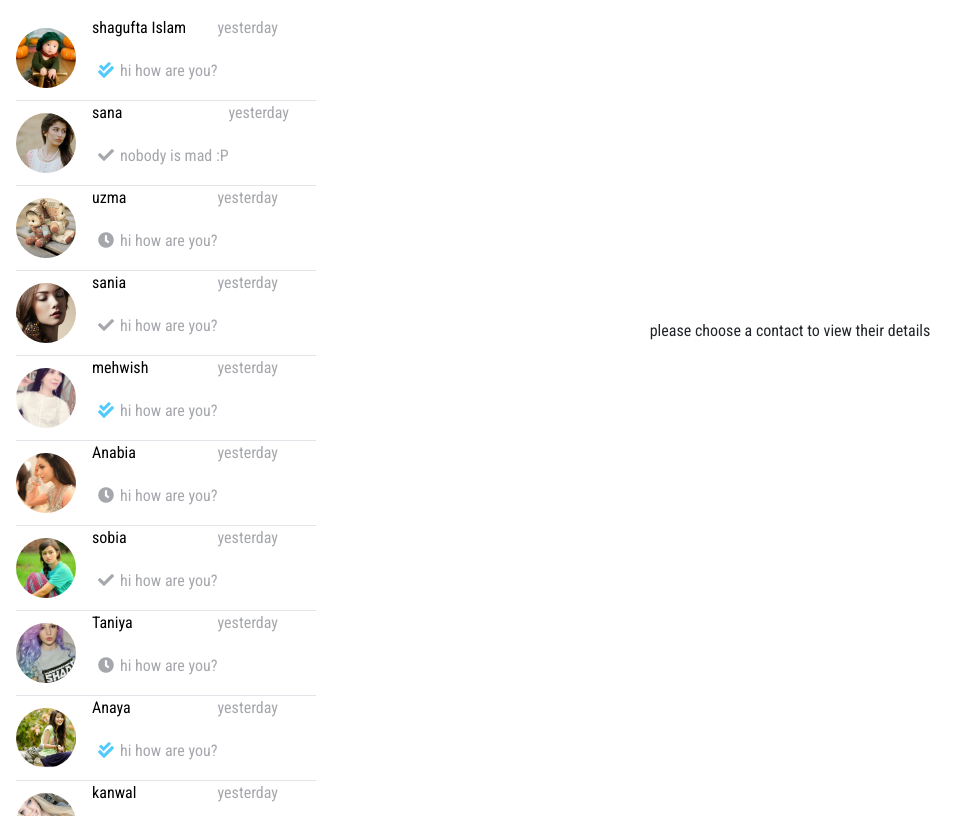
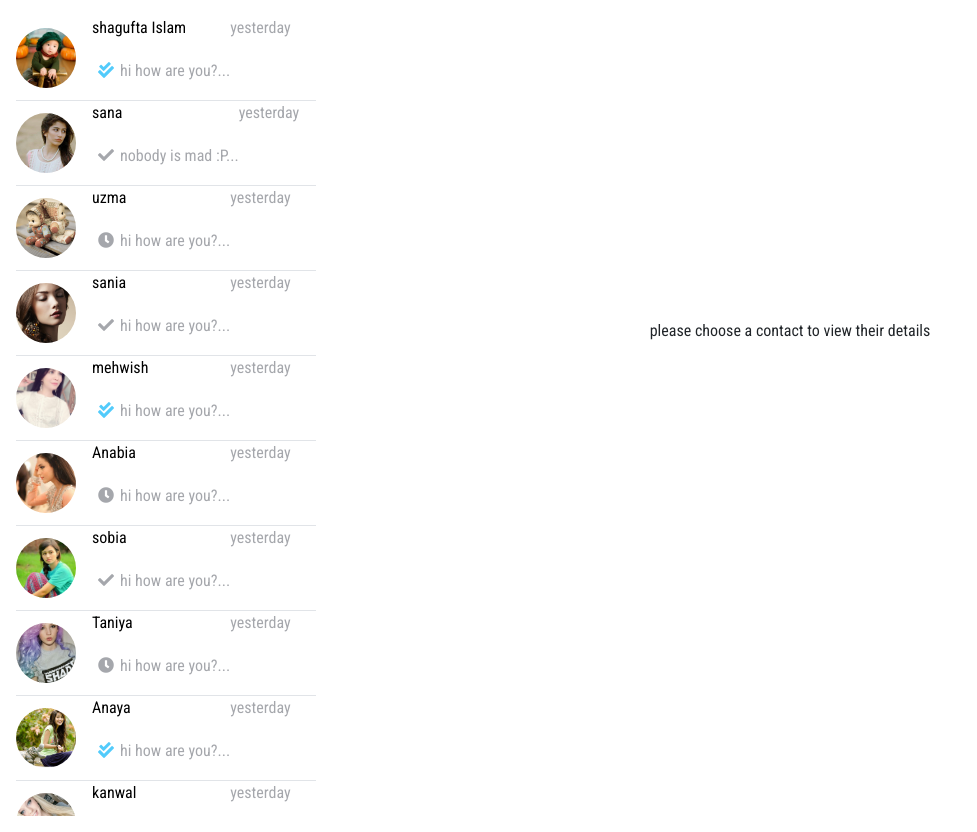
Before and after one commit to shefy123/whatsapp, a plain HTML site: page index.html in a window 1280 px wide. Shown: the whole page, without its empty margins (0-977 px from the left). Drawn offline with nearby package versions, Linux system fonts and the light colour scheme.

Commit message:
Add files via upload

```diff
--- a/script.js
+++ b/script.js
@@ -128,7 +128,7 @@ function initializer() {
                 <div class="name-time">
                  <div class="name-massege">
                     <p class="name">${friends[i].name}</p>
-                    <p class="msg">${tick}${friends[i].massage}</p>
+                    <p class="msg">${tick}${friends[i].massage.slice(0, 80) + "..."}</p>
                  </div>
                  <p class="time">${friends[i].time}</p>
                  </div>
```
Also changed, not shown: index.html (line endings or trailing spaces), style.css (line endings or trailing spaces), 1 other file.
